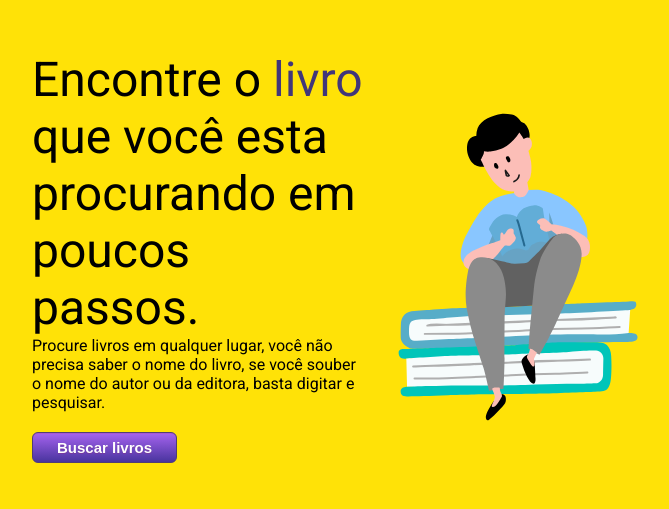
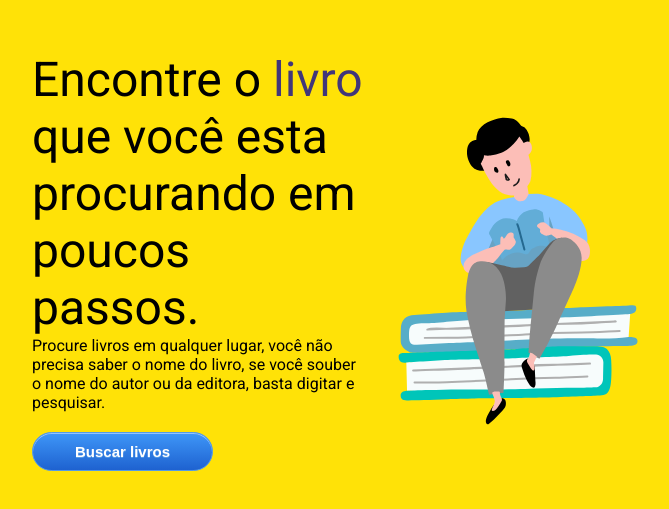
Before and after one commit to GabrielBarcelos1/searchBooks, a React (Create React App) app: page / in a window 1280 px wide. Shown: the part 199-708 px from the top of the page, without its empty margins (288-957 px from the left). Built offline with nearby package versions, Linux system fonts and the light colour scheme.

Commit message:
adicionando context api

```diff
--- a/src/components/BookDetails.jsx
+++ b/src/components/BookDetails.jsx
@@ -1,10 +1,11 @@
+import React from 'react'
 import {useEffect,useState} from 'react'
 import {Link} from 'react-router-dom'
 import {useParams} from 'react-router-dom'
 import axios from 'axios'
 import { AiTwotoneStar, AiOutlineHeart } from "react-icons/ai";
 import Finder from './Finder'
-
+import { BookContext } from '../providers/ContextBook'
 import '../styles/bookDetails.css'
 
 function BookDetails(){
@@ -19,7 +20,9 @@ function BookDetails(){
     const [urlBuy,setUrlBuy] = useState("")
     const {id} = useParams()
     const [price, setPrice] = useState("")
+    const [coin, setCoin] = useState("")
     const [favorited, setFavorited] = useState("spanHeartOff")
+
     useEffect(() => {
         axios.get(`https://www.googleapis.com/books/v1/volumes/${id}`).then(res=>{
             setUrlImage(res.data.volumeInfo.imageLinks.smallThumbnail)
@@ -32,7 +35,8 @@ function BookDetails(){
             setDescription(res.data.volumeInfo.description)
             setDescription(res.data.volumeInfo.description)
             setUrlBuy(res.data.volumeInfo.canonicalVolumeLink)
-            setPrice(res.data?.saleInfo?.listPrice?.amount  || "Preço indisponivel" )
+            setPrice(res.data?.saleInfo?.listPrice?.amount  || "?.??" )
+
         })
     }, [])
     function favoriteBook(){
@@ -42,10 +46,11 @@ function BookDetails(){
             setFavorited("spanHeartOff")
         }
     }
-
+    const BookContextComponent = React.useContext(BookContext)
 
     return(
         <div className="all">
+            {console.log(BookContextComponent)}
             <Finder/>
             <div className="divBookDetails">
 
@@ -53,11 +58,16 @@ function BookDetails(){
                     <div className="pictureTitle">
                         <img src={urlImage} />
                         <div className="moreInfos">
-                        <h2>{<a>{bookTitle == undefined ? "Titulo indefinido" : bookTitle }</a>}</h2>
+                        <h2 className="moreInfosTitle">{<a>{bookTitle == undefined ? "Titulo indefinido" : bookTitle }</a>}</h2>
                             <p className="ByFor">By: <a>{author == undefined ? "Autor indefinido" : author }</a></p>
                             <div className="bottomMoreInfos">
+                                <p>$</p>
                                 <p>{price === undefined ? "unpriced": price}</p>
-                                <p><AiTwotoneStar className="star"/> {averageRating == undefined ? "Avaliação indefinida" : averageRating } </p>
+                                <p className="StarGroup"><AiTwotoneStar className="star"/>
+                                   <AiTwotoneStar className="star"/>
+                                   <AiTwotoneStar className="star"/>
+                                   <AiTwotoneStar className="star"/>
+                                   <AiTwotoneStar className="star"/></p>
                             </div>
                         </div>
                     </div>
@@ -74,7 +84,7 @@ function BookDetails(){
 
                 </div>
                 <div className="divDescription">
-                <p>{description}</p>
+                {description}
                 <div className="divButtons">
 
                 </div>
--- a/src/components/Finder.jsx
+++ b/src/components/Finder.jsx
@@ -15,10 +15,12 @@ function Finder() {
     const [showMore, setShowMore] = useState(12)
     const {id} = useParams()
     useEffect(()=>{
-      findBoooks()
+      findBoooks(13)
   },[showMore])
-    const findBoooks = () =>{
-        function  findBoooksAsync(){
+    const findBoooks = (e) =>{
+        function  findBoooksAsync(e){
+
+          if(e == 13 ||    e?.charCode  === 13){
           const userSearch = document.getElementById("userSearch").value
             if(userSearch!==""){
             setLoadingGif(false)
@@ -33,9 +35,9 @@ function Finder() {
             }
             ).catch(error=>{
               console.log("erro" + error)
-            })}
+            })}}
         }
-        findBoooksAsync()
+        findBoooksAsync(e)
     }
     function ShowMoreFunction(){
       setShowMore(showMore => showMore + 6)
@@ -50,9 +52,9 @@ function Finder() {
               <Link to="/finder">
               <a className="Buttonback" ><AiOutlineArrowLeft/></a>
               </Link>
-              <input type="text" placeholder="nome do livro desejado" id="userSearch" className="inputFinder"  autocomplete="off"/>
+              <input type="text" placeholder="nome do livro desejado" id="userSearch" className="inputFinder"  autocomplete="off" onKeyPress={(e)=>findBoooks(e)}/>
 
-              { id === undefined ? <a onClick={findBoooks} className="buttonFinder"><AiOutlineSearch/></a>:
+              { id === undefined ? <a onClick={()=>findBoooks(13)} className="buttonFinder"><AiOutlineSearch/></a>:
                 <Link to="/finder">
                   <a onClick={findBoooks} className="buttonFinder"><AiOutlineSearch/></a>
                 </Link>
--- a/src/index.js
+++ b/src/index.js
@@ -2,10 +2,13 @@ import React from 'react';
 import ReactDOM from 'react-dom';
 import App from './App.jsx';
 import './styles/global.css'
+import { BookProvider } from './providers/ContextBook'
 
 ReactDOM.render(
   <React.StrictMode>
-    <App/>
+    <BookProvider>
+      <App/>
+    </BookProvider>
   </React.StrictMode>,
   document.getElementById('root')
 );
--- /dev/null
+++ b/src/providers/ContextBook.jsx
@@ -0,0 +1,13 @@
+import React from 'react'
+export const BookContext = React.createContext([{}])
+
+const books = [{
+  image: "teste"
+}]
+export function BookProvider(props){
+  return(
+    <BookContext.Provider value={{books}}>
+      {props.children}
+    </BookContext.Provider>
+  )
+}
--- a/src/styles/Finder.css
+++ b/src/styles/Finder.css
@@ -47,6 +47,8 @@
     border-top-left-radius: 10px;
     border-bottom-left-radius: 10px;
     background-color: #FFE207;
+    text-align: center;
+    font-size: 18px;
 }
 input[type=text]:focus {
     background-color: #FFE207;
@@ -60,10 +62,14 @@ input[type=text]:focus {
     border-top-right-radius: 10px;
     border-bottom-right-radius: 10px;
     background-color: #FFE207;
+    color: #877703;
+    font-size: 25px;
 }
 .Buttonback{
     width: 20%;
     margin-left: 20px;
+    font-size: 20px;
+    color: #9D8B04;
 }
 .inputFinder:focus{
     border: 0;
--- a/src/styles/bookDetails.css
+++ b/src/styles/bookDetails.css
@@ -17,7 +17,8 @@
     margin-top: -65px;
 }
 .divInnerBookDetails img{
-    padding: 0px 20px;
+    margin: 0px 20px 0px 20px;
+    box-shadow: 0px 5px 30px rgb(78, 76, 76);
 }
 .divDescription{
     background-color: #FFFFFF ;
@@ -44,24 +45,18 @@
     justify-content: space-around;
 }
 .myButton {
-	box-shadow:inset 0px 1px 0px 0px #a958d1;
-	background:linear-gradient(to bottom, #a161eb 5%, #49349e 100%);
-	background-color:#a161eb;
-	border-radius:6px;
-	border:1px solid #513d75;
+	border:1px solid #549AE6;
 	display:inline-block;
 	cursor:pointer;
 	color:#ffffff;
 	font-family:Arial;
 	font-size:15px;
 	font-weight:bold;
-	padding:6px 24px;
+	padding:10px 42px;
 	text-decoration:none;
-	text-shadow:0px 1px 0px #76399e;
-}
-.myButton:hover {
-	background:linear-gradient(to bottom, #49349e 5%, #a161eb 100%);
-	background-color:#49349e;
+    text-shadow:0px 1px 0px #549AE6;
+    border-radius: 20px;
+    background-color: #549AE6;
 }
 .myButton:active{
 	position:relative;
@@ -101,13 +96,26 @@
     width: 36px;
     height: 38px;
     justify-content: center;
-    background: red;
+    background:#E05568;
     border-radius: 100%;
     color: white;
 }
 .QuantityPages{
     font-size: 13px;
     color: #CDB507;
+}
+.moreInfosTitle{
+    font-size: 20px;
+}
+.moreInfos{
+    margin-right: 20px ;
+}
+.StarGroup{
+    margin-left: 10px;
+    display: flex;
+    align-items: center;
+    font-size: 15px;
+    color: #574C04;
 }
 
 
--- a/src/styles/landingPage.css
+++ b/src/styles/landingPage.css
@@ -11,26 +11,20 @@
     color: #41367a;
 }
 .myButton {
-	box-shadow:inset 0px 1px 0px 0px #a958d1;
-	background:linear-gradient(to bottom, #a161eb 5%, #49349e 100%);
-	background-color:#a161eb;
-	border-radius:6px;
-	border:1px solid #513d75;
+	border:1px solid #549AE6;
 	display:inline-block;
 	cursor:pointer;
 	color:#ffffff;
 	font-family:Arial;
 	font-size:15px;
 	font-weight:bold;
-	padding:6px 24px;
+	padding:10px 42px;
 	text-decoration:none;
-	text-shadow:0px 1px 0px #76399e;
+  text-shadow:0px 1px 0px #549AE6;
+  border-radius: 20px;
+	background-color: #549AE6;
 	margin-bottom: 20px;
-}
-.myButton:hover {
-	background:linear-gradient(to bottom, #49349e 5%, #a161eb 100%);
-	background-color:#49349e;
-}
+	}
 .myButton:active {
 	position:relative;
 	top:1px;
```
